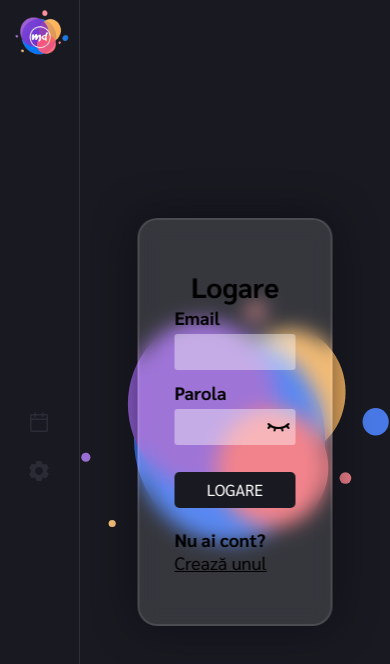
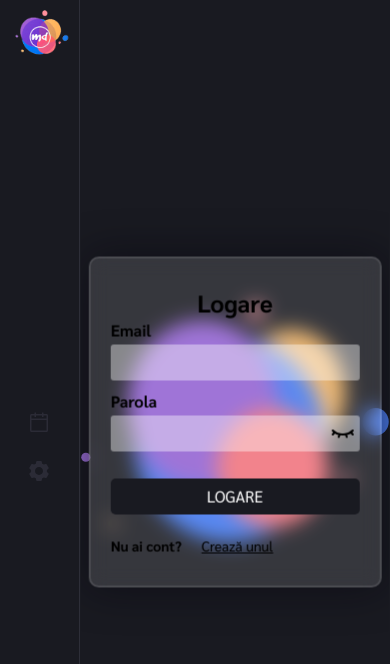
Before and after one commit to feudal/chat-md, a React (Create React App) app: page / in a window 390 px wide. Shown: the top 664 px of the page. Built offline with nearby package versions, Linux system fonts and the light colour scheme; no server answers; a web font is replaced by a local one.

Commit message:
responsibly : forms

```diff
--- a/src/components/Forms/Forms.module.css
+++ b/src/components/Forms/Forms.module.css
@@ -123,3 +123,52 @@ input:-webkit-autofill:active {
     /*top: -5px;*/
     margin-bottom: 10px;
 }
+
+
+@media only screen and (max-width: 750px) {
+    .form {
+        width: 75vw;
+        padding: 30px 20px;
+    }
+}
+
+@media only screen and (max-width: 420px) {
+    .form {
+        border-radius: 10px;
+    }
+    .title {
+        font-size: 24px;
+        line-height: 28px;
+    }
+
+    .label {
+        font-size: 16px;
+        line-height: 18px;
+    }
+
+    .error {
+        font-size: 14px;
+        line-height: 18px;
+    }
+
+    .form-group .span {
+        font-size: 14px;
+        line-height: 18px;
+    }
+
+    .form-group .link {
+        font-size: 14px;
+        line-height: 18px;
+    }
+}
+
+@media only screen and (max-width: 380px) {
+    .form {
+        width: 80vw;
+        padding: 15px 10px;
+    }
+    .title {
+        text-align: left;
+        margin-bottom: 10px;
+    }
+}
```
